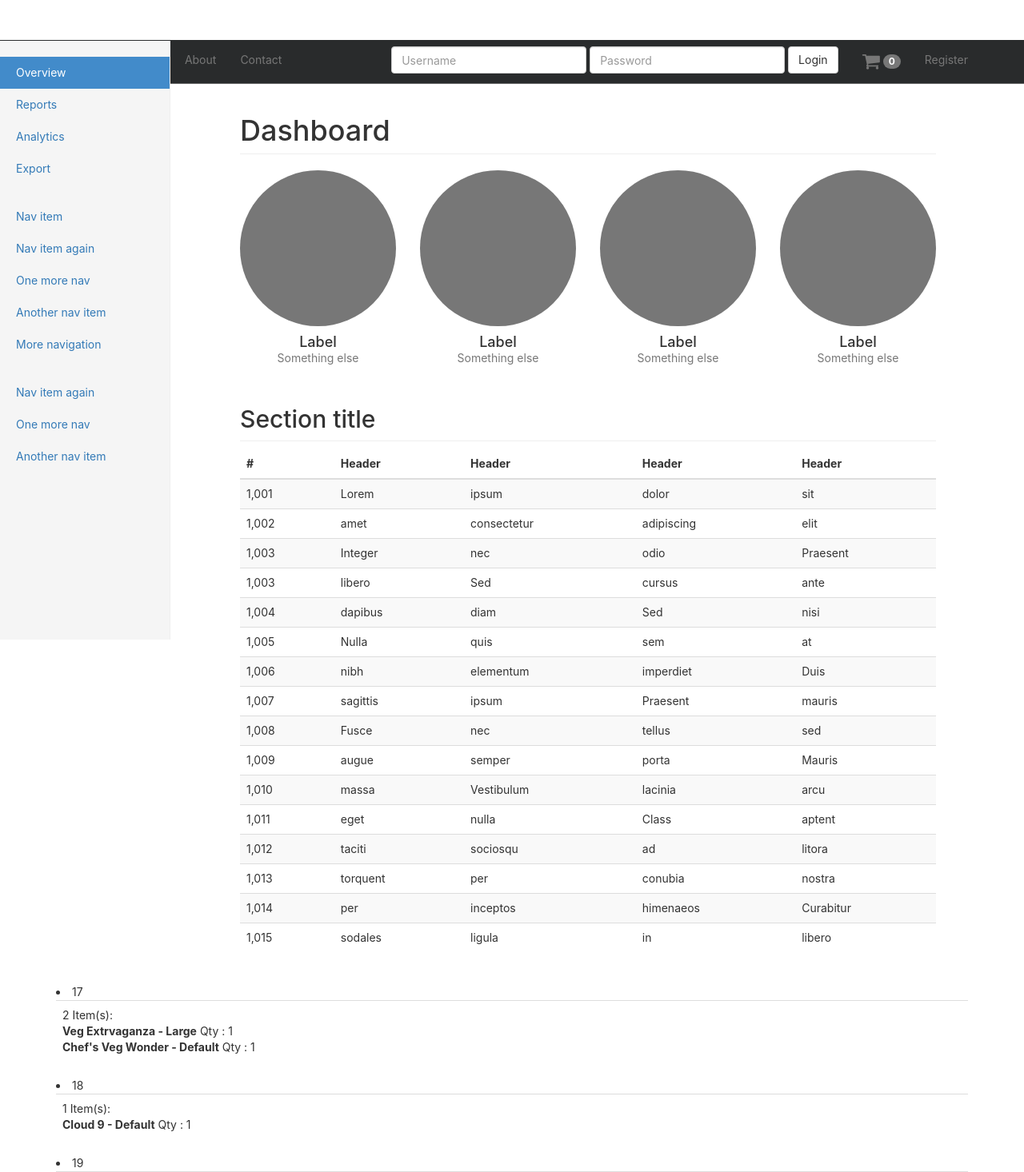
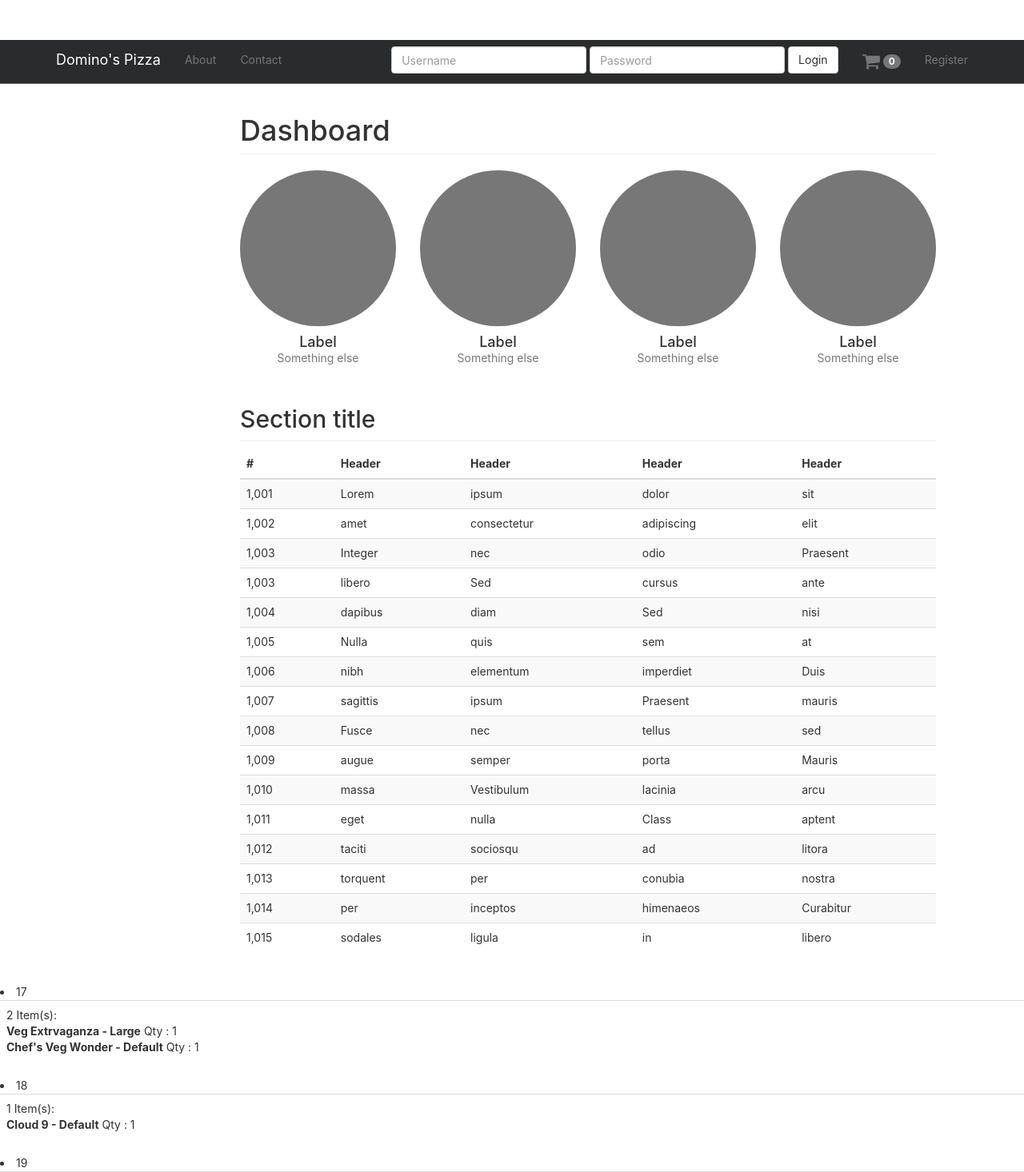
Before and after one commit to apul1421/table-client-side-app-retake, a Django app: a page that uses src/orders/templates/orders/chef_list.html in a window 1280 px wide. Shown: the top 1466 px of the page at 80% size. Run offline with Django 3.2, Linux system fonts and the light colour scheme; data comes from the database, SQL or seed files in the repository; parts of the project's set-up code (start-up, migrations or seed data) failed here and were passed over; some libraries are stand-ins or nearby versions.

Commit message:
Update chef_list.html

```diff
--- a/src/orders/templates/orders/chef_list.html
+++ b/src/orders/templates/orders/chef_list.html
@@ -2,30 +2,6 @@
 
 {% block content %}
 
-
-
-<div class="container-fluid">
-      <div class="row">
-        <div class="col-sm-3 col-md-2 sidebar">
-          <ul class="nav nav-sidebar">
-            <li class="active"><a href="#">Overview <span class="sr-only">(current)</span></a></li>
-            <li><a href="#">Reports</a></li>
-            <li><a href="#">Analytics</a></li>
-            <li><a href="#">Export</a></li>
-          </ul>
-          <ul class="nav nav-sidebar">
-            <li><a href="">Nav item</a></li>
-            <li><a href="">Nav item again</a></li>
-            <li><a href="">One more nav</a></li>
-            <li><a href="">Another nav item</a></li>
-            <li><a href="">More navigation</a></li>
-          </ul>
-          <ul class="nav nav-sidebar">
-            <li><a href="">Nav item again</a></li>
-            <li><a href="">One more nav</a></li>
-            <li><a href="">Another nav item</a></li>
-          </ul>
-        </div>
         <div class="col-sm-9 col-sm-offset-3 col-md-10 col-md-offset-2 main">
           <h1 class="page-header">Dashboard</h1>
 
```
